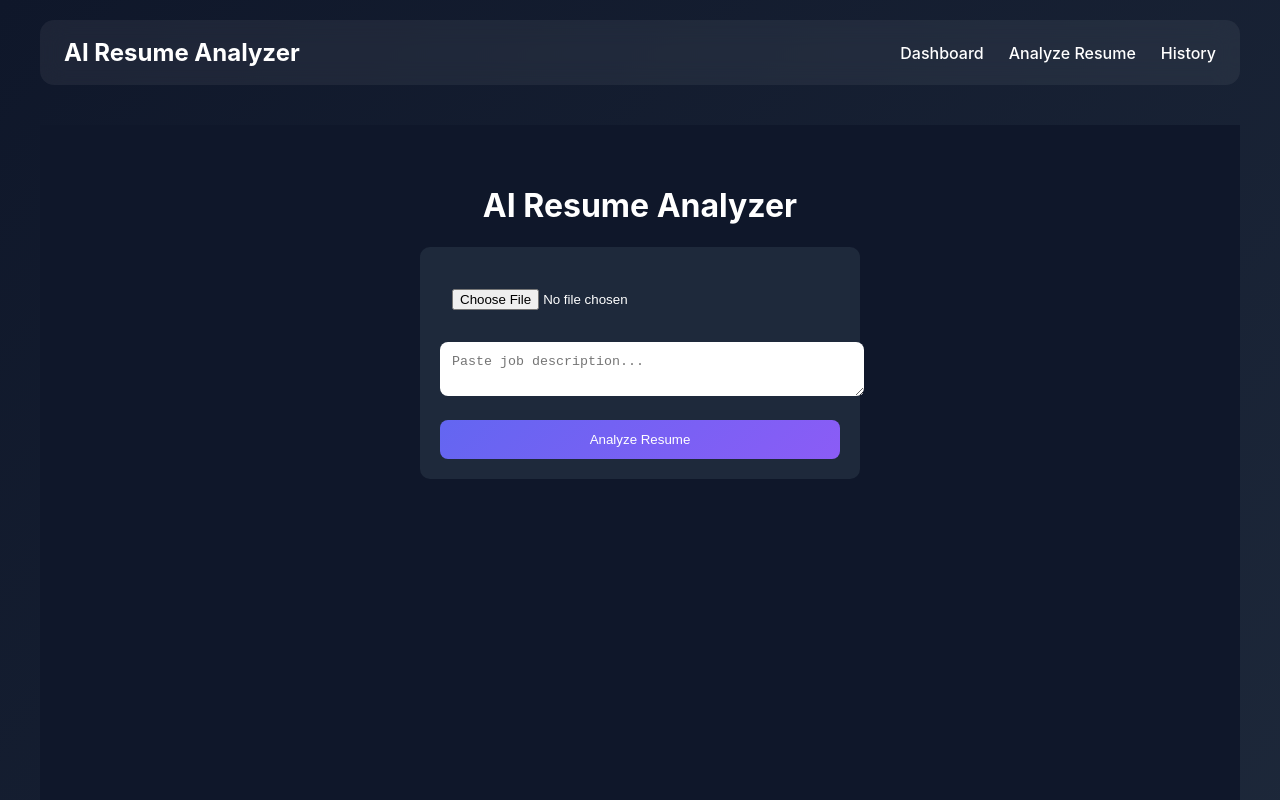
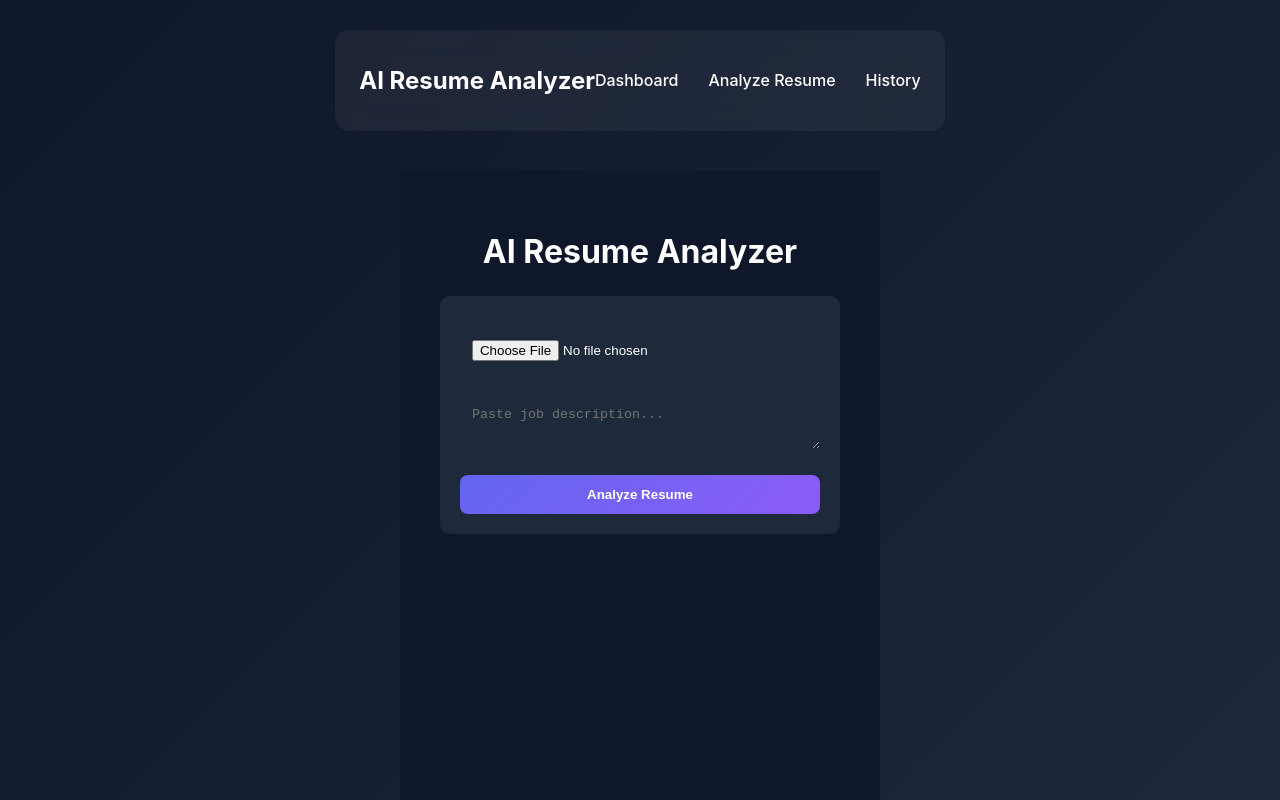
Before and after one commit to Damaruk1/AI-Resume-analyzer, a React app in the folder frontend/frontend/: page /analyze in a window 1280 px wide. Shown: the top 800 px of the page. Built offline with nearby package versions, Linux system fonts and the light colour scheme; the HTML template or start-up script is replaced by a standard one.

Commit message:
fix centered layout and modern UI

```diff
--- a/frontend/frontend/src/index.css
+++ b/frontend/frontend/src/index.css
@@ -1,34 +1,47 @@
-body {
-  margin: 0;
-  font-family: Inter, Arial, sans-serif;
-  background: linear-gradient(135deg,#0f172a,#1e293b);
-  color: white;
+*{
+  box-sizing:border-box;
 }
 
+body{
+  margin:0;
+  font-family: Inter, system-ui, Arial;
+  background: linear-gradient(135deg,#0f172a,#1e293b);
+  color:white;
+
+  display:flex;
+  justify-content:center;
+  align-items:flex-start;
+  min-height:100vh;
+}
+
+/* MAIN WEBSITE WRAPPER */
+
 .app-container{
-  max-width:1200px;
-  margin:auto;
-  padding:20px;
+  width:100%;
+  max-width:1100px;
+  padding:30px;
 }
+
+/* NAVBAR */
 
 .navbar{
   display:flex;
   justify-content:space-between;
   align-items:center;
-  padding:18px 24px;
 
-  background:rgba(255,255,255,0.06);
-  backdrop-filter:blur(12px);
+  padding:16px 24px;
+
   border-radius:14px;
-}
 
-.logo{
-  margin:0;
+  background:rgba(255,255,255,0.05);
+  backdrop-filter: blur(12px);
+
+  margin-bottom:40px;
 }
 
 .nav-links{
   display:flex;
-  gap:25px;
+  gap:30px;
 }
 
 .nav-links a{
@@ -41,32 +54,80 @@ body {
   color:#60a5fa;
 }
 
+/* PAGE CENTER */
+
 .content{
-  margin-top:40px;
+  display:flex;
+  justify-content:center;
 }
 
+/* CARD UI */
+
 .card{
-  background:rgba(255,255,255,0.06);
-  backdrop-filter:blur(12px);
-  padding:28px;
+
+  width:100%;
+  max-width:520px;
+
+  background:rgba(255,255,255,0.05);
+
+  padding:30px;
+
   border-radius:16px;
-  margin-bottom:20px;
+
+  backdrop-filter:blur(14px);
+
+  box-shadow:0 10px 30px rgba(0,0,0,0.4);
 }
 
-input,textarea{
+/* INPUTS */
+
+input, textarea{
+
   width:100%;
+
+  margin-top:12px;
+
   padding:12px;
+
   border-radius:8px;
+
   border:none;
-  margin-top:10px;
+
+  background:#1e293b;
+
+  color:white;
 }
 
+/* BUTTON */
+
 button{
-  margin-top:14px;
+
+  width:100%;
+
+  margin-top:16px;
+
   padding:12px;
+
   border:none;
+
   border-radius:8px;
+
   background:linear-gradient(135deg,#6366f1,#8b5cf6);
+
   color:white;
+
+  font-weight:600;
+
   cursor:pointer;
 }
+
+button:hover{
+  opacity:0.9;
+}
+
+/* TITLE */
+
+h1{
+  text-align:center;
+  margin-bottom:25px;
+}
```
